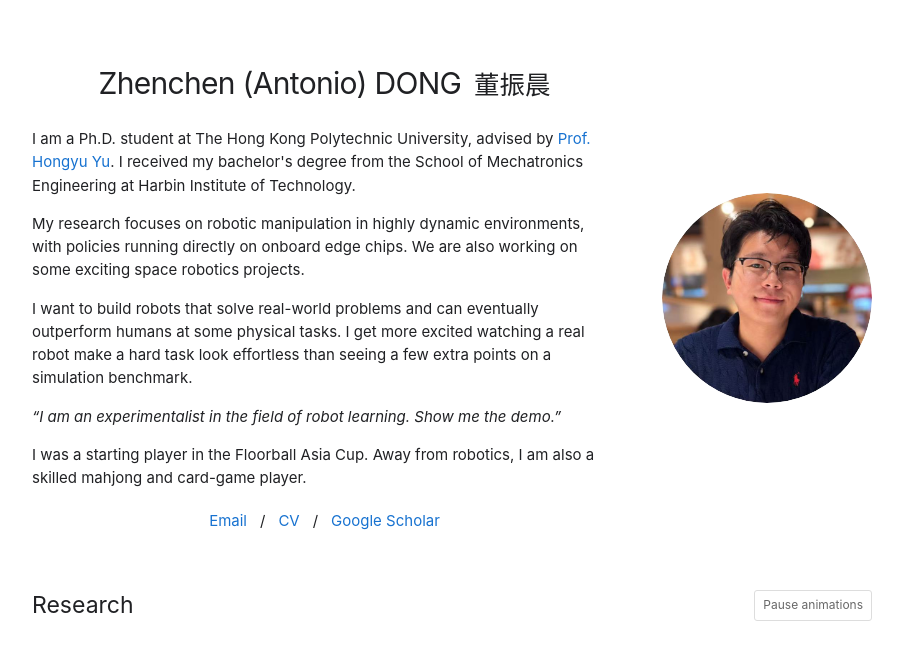
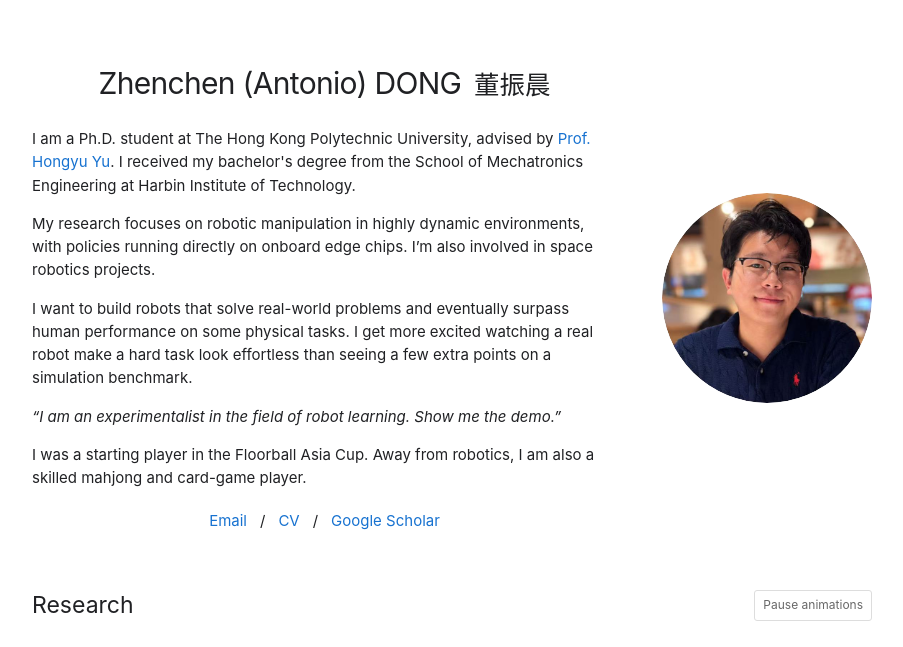
Before and after one commit to zhenchendong/zhenchendong.github.io, a plain HTML site: page index.html in a window 1280 px wide. Shown: the top 647 px of the page, without its empty margins (188-1091 px from the left). Drawn offline with Linux system fonts and the light colour scheme.

Commit message:
Polish research and robotics goals in biography

```diff
--- a/index.html
+++ b/index.html
@@ -31,8 +31,8 @@
       <div class="bio">
         <h1>Zhenchen (Antonio) DONG <span lang="zh-CN">董振晨</span></h1>
         <p>I am a Ph.D. student at The Hong Kong Polytechnic University, advised by <a href="https://www.polyu.edu.hk/me/people/academic-teaching-staff/yu-hongyu-prof/" target="_blank" rel="noopener">Prof. Hongyu Yu</a>. I received my bachelor's degree from the School of Mechatronics Engineering at Harbin Institute of Technology.</p>
-        <p>My research focuses on robotic manipulation in highly dynamic environments, with policies running directly on onboard edge chips. We are also working on some exciting space robotics projects.</p>
-        <p>I want to build robots that solve real-world problems and can eventually outperform humans at some physical tasks. I get more excited watching a real robot make a hard task look effortless than seeing a few extra points on a simulation benchmark.</p>
+        <p>My research focuses on robotic manipulation in highly dynamic environments, with policies running directly on onboard edge chips. I’m also involved in space robotics projects.</p>
+        <p>I want to build robots that solve real-world problems and eventually surpass human performance on some physical tasks. I get more excited watching a real robot make a hard task look effortless than seeing a few extra points on a simulation benchmark.</p>
         <p><em>“I am an experimentalist in the field of robot learning. Show me the demo.”</em></p>
         <p>I was a starting player in the Floorball Asia Cup. Away from robotics, I am also a skilled mahjong and card-game player.</p>
         <nav class="contact" aria-label="Contact and profiles">
```
